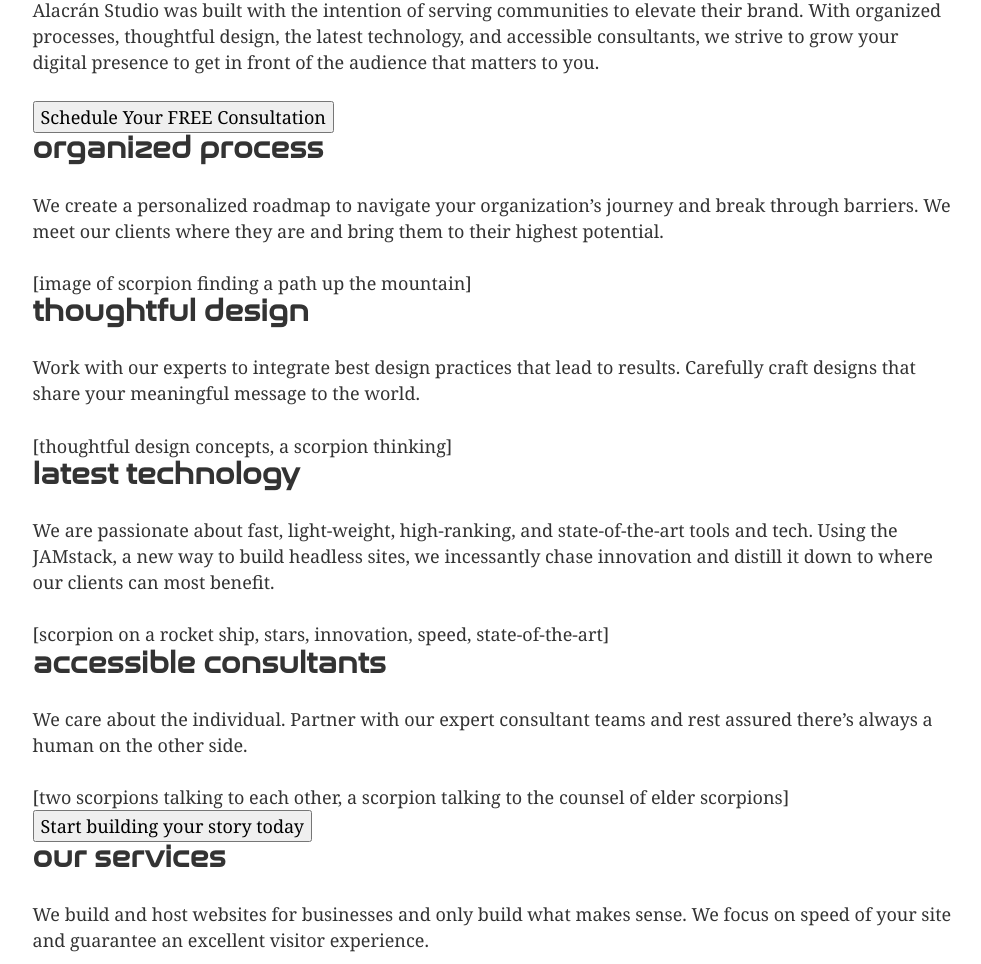
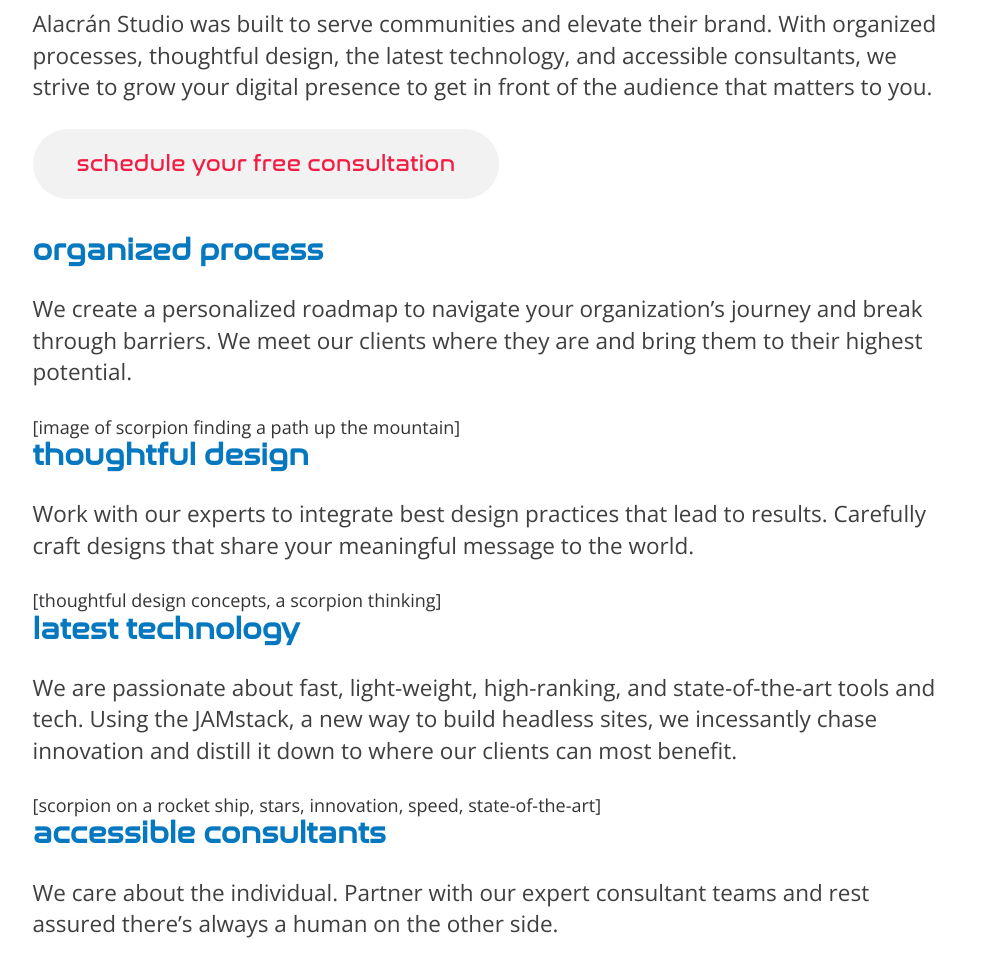
Before and after one commit to Alacran-Digital-Services/alacran-website, a Gatsby site: page / in a window 1280 px wide. Shown: the part 458-1422 px from the top of the page, without its empty margins (147-1128 px from the left). Built offline with nearby package versions, Linux system fonts and the light colour scheme; Gatsby itself is replaced by a stand-in of ours.

Commit message:
Added new modifications to the home page in terms of css styles and classes.

```diff
--- a/gatsby-browser.js
+++ b/gatsby-browser.js
@@ -4,4 +4,4 @@
  * See: https://www.gatsbyjs.com/docs/browser-apis/
  */
 
-// You can delete this file if you're not using it
+import "@fontsource/open-sans"
--- a/gatsby-config.js
+++ b/gatsby-config.js
@@ -6,6 +6,7 @@
     siteUrl: `https://gatsbystarterdefaultsource.gatsbyjs.io/`,
   },
   plugins: [
+    `gatsby-plugin-sass`,
     `gatsby-plugin-react-helmet`,
     `gatsby-plugin-image`,
     {
--- a/package.json
+++ b/package.json
@@ -5,19 +5,22 @@
   "version": "0.1.0",
   "author": "Kyle Mathews <mathews.kyle@gmail.com>",
   "dependencies": {
+    "@fontsource/open-sans": "^4.5.10",
     "gatsby": "^4.2.0",
     "gatsby-plugin-gatsby-cloud": "^4.2.0",
     "gatsby-plugin-image": "^2.2.0",
     "gatsby-plugin-manifest": "^4.2.0",
     "gatsby-plugin-offline": "^5.2.0",
     "gatsby-plugin-react-helmet": "^5.2.0",
+    "gatsby-plugin-sass": "^5.17.0",
     "gatsby-plugin-sharp": "^4.2.0",
     "gatsby-source-filesystem": "^4.2.0",
     "gatsby-transformer-sharp": "^4.2.0",
     "prop-types": "^15.7.2",
     "react": "^17.0.1",
     "react-dom": "^17.0.1",
-    "react-helmet": "^6.1.0"
+    "react-helmet": "^6.1.0",
+    "sass": "^1.52.3"
   },
   "devDependencies": {
     "prettier": "^2.4.1"
--- a/src/components/layout.css
+++ b/src/components/layout.css
@@ -11,7 +11,7 @@
   -webkit-font-smoothing: antialiased;
   -moz-osx-font-smoothing: grayscale;
   color: hsla(0, 0%, 0%, 0.8);
-  font-family: georgia, serif;
+  font-family: "Open Sans", georgia, serif;
   font-weight: normal;
   word-wrap: break-word;
   font-kerning: normal;
--- /dev/null
+++ b/src/css/global.scss
@@ -0,0 +1,36 @@
+.primaryButton {
+	background: #f2f2f2;
+	border-radius: 40px;
+	border: none;
+
+	font-family: "Nasalization";
+	font-size: 1.25rem;
+	padding: 22px 44px;
+
+	color: #f21d44;
+	cursor: pointer;
+}
+
+.primaryButton:hover {
+	background: #e4e4e4;
+	transition: 0.5s;
+}
+
+.primaryButton:not(hover) {
+	background: #f2f2f2;
+	transition: 0.5s;
+}
+
+.bodyCopy {
+	font-size: 1.25rem;
+	color: #3f3f40;
+	line-height: 1.75rem;
+}
+
+.titleCopy {
+	color: #0678BF;
+}
+
+.contentBlock {
+	padding-bottom: 2rem;
+}
--- a/src/pages/index.js
+++ b/src/pages/index.js
@@ -5,12 +5,14 @@
 import Layout from "../components/layout"
 import Seo from "../components/seo"
 
+import "../css/global.scss"
+
 const IndexPage = () => (
   <Layout>
     <Seo title="Home" />
-    <div style={{ textAlign: `center` }}>
+    <div style={{ textAlign: `center`, paddingTop: `1rem` }}>
       <StaticImage
-        src="../images/scorpion-tail.png"
+        src="../images/Alacran_Logo_FC_Large.png"
         width={300}
         quality={95}
         formats={["auto", "webp", "avif"]}
@@ -18,15 +20,17 @@
         style={{ marginBottom: `1.45rem` }}
       />
       <h1>alacrán studio</h1>
-      <h2>craft your story. grow your business.</h2>
     </div>
 
-    <p>Alacrán Studio was built with the intention of serving communities to elevate their brand. With organized processes, thoughtful design, the latest technology, and accessible consultants, we strive to grow your digital presence to get in front of the audience that matters to you.</p>
-    <button>Schedule Your FREE Consultation</button>
+    <div className="contentBlock">
+      <h1 className="titleCopy">craft your story, grow your business</h1>
+      <p className="bodyCopy">Alacrán Studio was built to serve communities and elevate their brand. With organized processes, thoughtful design, the latest technology, and accessible consultants, we strive to grow your digital presence to get in front of the audience that matters to you.</p>
+      <button className="primaryButton">schedule your free consultation</button>
+    </div>
 
-    <h2>Organized Process</h2>
+    <h2 className="titleCopy">Organized Process</h2>
 
-    <p>
+    <p className="bodyCopy">
       We create a personalized roadmap to navigate
 
       your organization’s journey and break through barriers.
@@ -38,11 +42,11 @@
       [image of scorpion finding a path up the mountain]
     </span>
 
-    <h2>
+    <h2 className="titleCopy">
       Thoughtful Design
     </h2>
 
-    <p>
+    <p className="bodyCopy">
       Work with our experts to integrate best design practices that lead to results.
 
       Carefully craft designs that share your meaningful message to the world.
@@ -52,11 +56,11 @@
       [thoughtful design concepts, a scorpion thinking]
     </span>
 
-    <h2>
+    <h2 className="titleCopy">
       Latest Technology
     </h2>
 
-    <p>
+    <p className="bodyCopy">
       We are passionate about fast, light-weight, high-ranking, and state-of-the-art tools and tech.
 
       Using the JAMstack, a new way to build headless sites, we incessantly chase innovation and distill it down to where our clients can most benefit.
@@ -66,11 +70,11 @@
       [scorpion on a rocket ship, stars, innovation, speed, state-of-the-art]
     </span>
 
-    <h2>
+    <h2 className="titleCopy">
       Accessible Consultants
     </h2>
 
-    <p>
+    <p className="bodyCopy">
       We care about the individual. Partner with our expert consultant teams and rest assured there’s always a human on the other side.
     </p>
 
@@ -78,10 +82,10 @@
       [two scorpions talking to each other, a scorpion talking to the counsel of elder scorpions]
     </span>
 
-    <button>Start building your story today</button>
+    <button className="primaryButton">build your story today</button>
 
 
-    <h2>Our Services</h2>
+    <h2 className="titleCopy">Our Services</h2>
     <p>
       We build and host websites for businesses and only build what makes sense. We focus on speed of your site and guarantee an excellent visitor experience.
     </p>
@@ -98,12 +102,12 @@
       <li>Payment Processing</li>
       <li>And More</li>
     </ul>
-    <button>Get a quote today</button>
+    <button className="primaryButton">get a quote today</button>
     <hr></hr>
 
     <strong>Let alacrán studio tell your story.</strong>
 
-    <h2>Client Testimonials</h2>
+    <h2 className="titleCopy">Client Testimonials</h2>
     <p>We pride ourselves in our service to our clients. Our mission is to make technology accessible to everyone and empower businesses in the digital age.</p>
     <p>Not knowing how to effectively build a website shouldn't hold you back from accomplishing your dreams. Work with us and let us handle the technical details to share the story of your business. Here's what our clients are saying.</p>
 
@@ -111,14 +115,14 @@
 
     <hr></hr>
 
-    <h2>About Us</h2>
+    <h2 className="titleCopy">About Us</h2>
     <p>Alacrán Studio was built with a passion for community. We saw the gap between our visionary entrepreneurial community and the realization of those dreams.
 
       We saw a gap between hopeful business owners and their technological presence. Our mission is to use our knowledge, tools, and technology to elevate their brand and expand their reach.</p>
     <p>An image of the founder.</p>
     <p>A paragraph of the founder.</p>
 
-    <button>Schedule a call with us</button>
+    <button className="primaryButton">schedule a call</button>
 
     <h1>Alacrán Blog</h1>
 
```
Also changed, not shown: src/images/Alacran_Logo_FC_Large.png (added), src/images/scorpion-tail.png (deleted), 1 other file.
